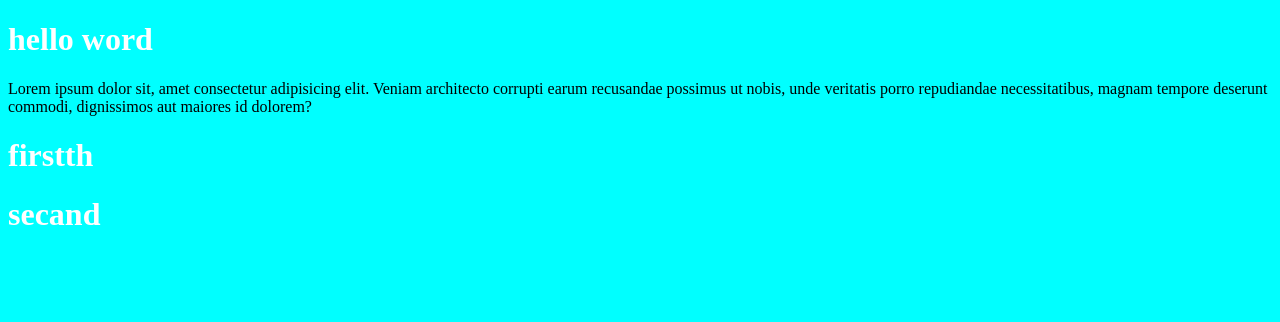
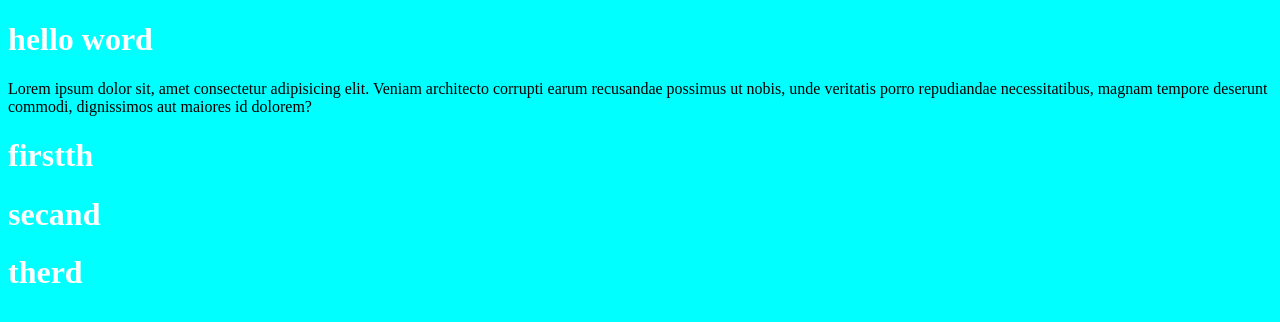
Before and after one commit to amratef70/kalil, a plain HTML site: page index.html in a window 1280 px wide. Drawn offline with Linux system fonts and the light colour scheme.

Commit message:
add therd h1

```diff
--- a/index.html
+++ b/index.html
@@ -11,6 +11,7 @@
     <p>Lorem ipsum dolor sit, amet consectetur adipisicing elit. Veniam architecto corrupti earum recusandae possimus ut nobis, unde veritatis porro repudiandae necessitatibus, magnam tempore deserunt commodi, dignissimos aut maiores id dolorem?</p>
     <h1>firstth</h1>
     <h1>secand</h1>
+    <h1>therd</h1>
 
 </body>
 </html>
```
